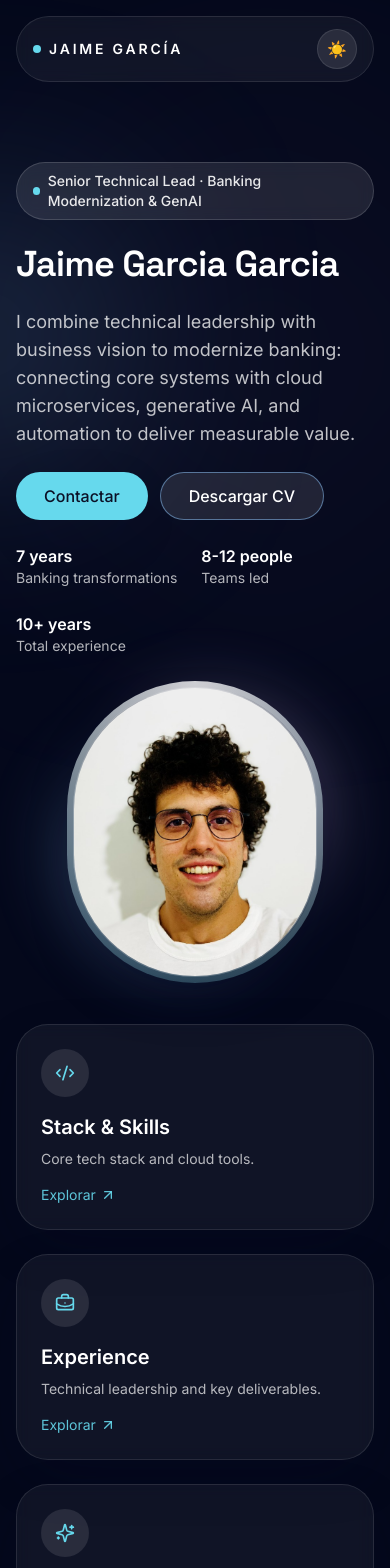
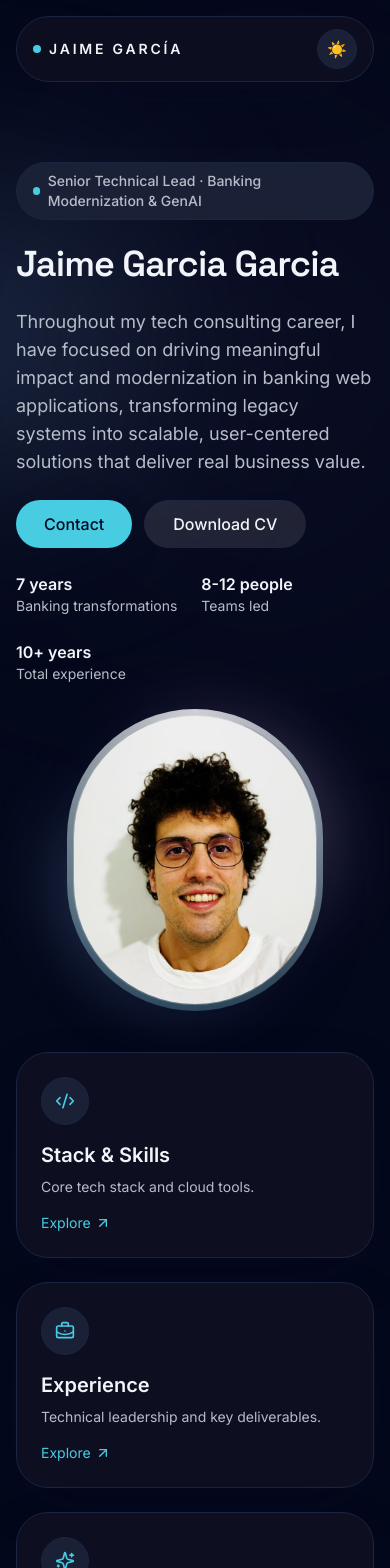
Before and after one commit to jagarcig-ntt/portafolio-jagarcig, a Next.js app in the folder apps/web/: page / in a window 390 px wide. Shown: the top 1568 px of the page. Built offline with nearby package versions, Linux system fonts and the light colour scheme.

Commit message:
feat: Light mode working ok. Mock text already update it. Section not used delete it. Improvements UX

```diff
--- a/apps/web/src/components/footer.tsx
+++ b/apps/web/src/components/footer.tsx
@@ -3,7 +3,7 @@ import { profile } from '@/lib/fixtures';
 
 export function Footer() {
   return (
-    <footer className="mt-16 border-t border-white/10 pt-8 text-sm text-white/60" id="contact">
+    <footer className="mt-16 border-t border-border pt-8 text-sm text-muted-foreground" id="contact">
       <div className="flex flex-col gap-6 md:flex-row md:items-center md:justify-between">
         <p>
           © {new Date().getFullYear()} {profile.name}. Banking modernization with responsible AI.
--- a/apps/web/src/components/header.tsx
+++ b/apps/web/src/components/header.tsx
@@ -2,6 +2,7 @@
 
 import Link from 'next/link';
 import { usePathname } from 'next/navigation';
+import { useEffect, useState } from 'react';
 import { clsx } from 'clsx';
 import { ThemeToggle } from '@/components/theme-provider';
 
@@ -15,22 +16,39 @@ const sections = [
 
 export function Header() {
   const pathname = usePathname();
+  const [isVisible, setIsVisible] = useState(true);
+
+  useEffect(() => {
+    const handleScroll = () => {
+      const currentScrollY = window.scrollY;
+
+      // Show header when at top of page (less than 10px)
+      // Hide header when scrolled down
+      setIsVisible(currentScrollY < 10);
+    };
+
+    window.addEventListener('scroll', handleScroll, { passive: true });
+    return () => window.removeEventListener('scroll', handleScroll);
+  }, []);
 
   return (
-    <header className="sticky top-4 z-30">
-      <div className="flex items-center justify-between rounded-full border border-white/10 bg-white/5 px-4 py-3 backdrop-blur">
-        <Link href="/" className="flex items-center gap-2 text-sm font-semibold uppercase tracking-[0.2em] text-white">
-          <span className="h-2 w-2 rounded-full bg-accent-mint" />
+    <header className={clsx(
+      'sticky top-4 z-30 transition-transform duration-300 ease-in-out',
+      isVisible ? 'translate-y-0' : '-translate-y-full'
+    )}>
+      <div className="flex items-center justify-between rounded-full border border-border bg-card/95 px-4 py-3 shadow-glass backdrop-blur">
+        <Link href="/" className="flex items-center gap-2 text-sm font-semibold uppercase tracking-[0.2em] text-foreground">
+          <span className="h-2 w-2 rounded-full bg-accent" />
           Jaime García
         </Link>
-        <nav aria-label="Principal" className="hidden items-center gap-6 text-sm text-white/70 md:flex">
+        <nav aria-label="Principal" className="hidden items-center gap-6 text-sm text-muted-foreground md:flex">
           {sections.map((section) => (
             <a
               key={section.href}
               href={section.href}
               className={clsx(
-                'rounded-full px-3 py-2 transition hover:text-accent-mint focus-visible:outline-none focus-visible:ring-2 focus-visible:ring-accent-mint',
-                pathname === '/' ? 'focus-visible:ring-offset-2 focus-visible:ring-offset-cloud-deep' : null
+                'rounded-full px-3 py-2 transition hover:text-accent focus-visible:outline-none focus-visible:ring-2 focus-visible:ring-ring',
+                pathname === '/' ? 'focus-visible:ring-offset-2 focus-visible:ring-offset-background' : null
               )}
             >
               {section.label}
--- a/apps/web/src/components/hero.tsx
+++ b/apps/web/src/components/hero.tsx
@@ -16,16 +16,16 @@ export function Hero() {
     >
       <div className="max-w-xl space-y-6">
         <motion.span
-          className="inline-flex items-center gap-2 rounded-full border border-white/15 bg-white/10 px-4 py-2 text-sm font-medium text-white/90 backdrop-blur"
+          className="inline-flex items-center gap-2 rounded-full border border-border bg-muted px-4 py-2 text-sm font-medium text-muted-foreground backdrop-blur"
           initial={{ opacity: 0, y: -10 }}
           animate={{ opacity: 1, y: 0 }}
           transition={{ delay: 0.2 }}
         >
-          <span className="h-2 w-2 rounded-full bg-accent-mint" />
+          <span className="h-2 w-2 rounded-full bg-accent" />
           {role}
         </motion.span>
         <motion.h1
-          className="font-display text-4xl font-semibold tracking-tight text-white sm:text-5xl lg:text-6xl"
+          className="font-display text-4xl font-semibold tracking-tight text-foreground sm:text-5xl lg:text-6xl"
           initial={{ opacity: 0, y: 20 }}
           animate={{ opacity: 1, y: 0 }}
           transition={{ delay: 0.35 }}
@@ -33,7 +33,7 @@ export function Hero() {
           {name}
         </motion.h1>
         <motion.p
-          className="text-lg text-white/75"
+          className="text-lg text-muted-foreground"
           initial={{ opacity: 0, y: 20 }}
           animate={{ opacity: 1, y: 0 }}
           transition={{ delay: 0.45 }}
@@ -49,30 +49,30 @@ export function Hero() {
           <Button
             asChild
             size="lg"
-            className="bg-accent-mint text-cloud-deep hover:bg-accent-mint/90"
+            className="bg-accent text-accent-foreground hover:bg-accent/90"
           >
-            <a href={emailLink?.href ?? '#contact'}>Contactar</a>
+            <a href={emailLink?.href ?? '#contact'}>Contact</a>
           </Button>
           <Button
             asChild
             size="lg"
             variant="ghost"
-            className="border-cloud-sky/50 text-white hover:bg-white/10"
+            className="border-border text-foreground hover:bg-muted"
           >
             <a href="/assets/cv-jaime-garcia.pdf" download>
-              Descargar CV
+              Download CV
             </a>
           </Button>
         </motion.div>
         <motion.ul
-          className="flex flex-wrap gap-6 text-sm text-white/70"
+          className="flex flex-wrap gap-6 text-sm text-muted-foreground"
           initial={{ opacity: 0, y: 20 }}
           animate={{ opacity: 1, y: 0 }}
           transition={{ delay: 0.65 }}
         >
           {metrics.map((metric) => (
             <li key={metric.label} className="flex flex-col">
-              <span className="text-base font-semibold text-white">{metric.value}</span>
+              <span className="text-base font-semibold text-foreground">{metric.value}</span>
               <span>{metric.label}</span>
             </li>
           ))}
@@ -98,7 +98,7 @@ export function Hero() {
                 priority
               />
             ) : (
-              <div className="flex h-72 w-72 items-center justify-center text-6xl font-semibold text-white/80">
+              <div className="flex h-72 w-72 items-center justify-center text-6xl font-semibold text-muted-foreground">
                 {name.charAt(0)}
               </div>
             )}
--- a/apps/web/src/components/section-card.tsx
+++ b/apps/web/src/components/section-card.tsx
@@ -18,21 +18,21 @@ export function SectionCard({ title, description, icon, href, className }: Secti
     <motion.a
       href={href}
       className={cn(
-        'group relative flex flex-col gap-4 rounded-3xl border border-white/10 bg-white/5 p-6 text-white shadow-glass backdrop-blur transition focus-visible:outline-none focus-visible:ring-2 focus-visible:ring-accent-mint focus-visible:ring-offset-2 focus-visible:ring-offset-cloud-deep',
+        'group relative flex flex-col gap-4 rounded-3xl border border-border bg-card p-6 text-card-foreground shadow-glass backdrop-blur transition focus-visible:outline-none focus-visible:ring-2 focus-visible:ring-ring focus-visible:ring-offset-2 focus-visible:ring-offset-background',
         className
       )}
       whileHover={{ translateY: -6 }}
       transition={{ type: 'spring', stiffness: 260, damping: 20 }}
     >
-      <span className="flex h-12 w-12 items-center justify-center rounded-2xl bg-white/10 text-accent-mint">
+      <span className="flex h-12 w-12 items-center justify-center rounded-2xl border border-border bg-muted text-accent">
         {icon}
       </span>
       <div>
         <h3 className="text-xl font-semibold">{title}</h3>
-        <p className="mt-2 text-sm text-white/70">{description}</p>
+        <p className="mt-2 text-sm text-muted-foreground">{description}</p>
       </div>
-      <span className="mt-auto inline-flex items-center text-sm text-accent-mint/90">
-        Explorar
+      <span className="mt-auto inline-flex items-center text-sm text-accent">
+        Explore
         <ArrowUpRight className="ml-1 h-4 w-4 transition group-hover:translate-x-1 group-hover:-translate-y-1" />
       </span>
     </motion.a>
--- a/apps/web/src/components/skill-badge.tsx
+++ b/apps/web/src/components/skill-badge.tsx
@@ -4,11 +4,11 @@ const stackLabels: Record<Skill['stack'], string> = {
   frontend: 'Frontend',
   backend: 'Backend',
   devops: 'DevOps',
-  data: 'Datos',
-  product: 'Producto',
-  leadership: 'Liderazgo',
-  ai: 'IA',
-  consulting: 'Consultoría',
+  data: 'Data',
+  product: 'Product',
+  leadership: 'Leadership',
+  ai: 'AI',
+  consulting: 'Consulting',
 };
 
 interface SkillBadgeProps {
@@ -17,10 +17,10 @@ interface SkillBadgeProps {
 
 export function SkillBadge({ skill }: SkillBadgeProps) {
   return (
-    <div className="flex items-center justify-between rounded-2xl border border-white/10 bg-white/5 px-4 py-3 text-sm text-white/80">
+    <div className="flex items-center justify-between rounded-2xl border border-border bg-card px-4 py-3 text-sm text-card-foreground">
       <div>
-        <p className="font-medium text-white">{skill.name}</p>
-        <p className="text-xs uppercase tracking-wide text-white/50">
+        <p className="font-medium text-foreground">{skill.name}</p>
+        <p className="text-xs uppercase tracking-wide text-muted-foreground/70">
           {stackLabels[skill.stack]}
         </p>
       </div>
@@ -28,7 +28,11 @@ export function SkillBadge({ skill }: SkillBadgeProps) {
         {Array.from({ length: 5 }).map((_, index) => (
           <span
             key={index}
-            className={`h-2 w-2 rounded-full ${index < skill.level ? 'bg-accent-mint' : 'bg-white/20'}`}
+            className={`h-2 w-2 rounded-full border ${
+              index < skill.level
+                ? 'bg-accent border-accent'
+                : 'bg-transparent border-border'
+            }`}
           />
         ))}
       </div>
--- a/apps/web/src/components/theme-provider.tsx
+++ b/apps/web/src/components/theme-provider.tsx
@@ -25,7 +25,7 @@ export function ThemeToggle({ className }: ThemeToggleProps) {
     // Return a placeholder with the same dimensions to avoid layout shift
     return (
       <div
-        className={`inline-flex h-10 w-10 items-center justify-center rounded-full border border-white/10 bg-white/10 text-white ${className ?? ''}`}
+        className={`inline-flex h-10 w-10 items-center justify-center rounded-full border border-border bg-muted text-foreground ${className ?? ''}`}
       />
     );
   }
@@ -37,7 +37,7 @@ export function ThemeToggle({ className }: ThemeToggleProps) {
     <button
       type="button"
       onClick={() => setTheme(nextTheme)}
-      className={`inline-flex h-10 w-10 items-center justify-center rounded-full border border-white/10 bg-white/10 text-white transition hover:border-accent-mint hover:text-accent-mint focus-visible:outline-none focus-visible:ring-2 focus-visible:ring-accent-mint ${className ?? ''}`}
+      className={`inline-flex h-10 w-10 items-center justify-center rounded-full border border-border bg-muted text-foreground transition hover:border-accent hover:text-accent focus-visible:outline-none focus-visible:ring-2 focus-visible:ring-ring ${className ?? ''}`}
       aria-label="Cambiar tema"
     >
       <span aria-hidden>{isDark ? '☀️' : '🌙'}</span>
--- a/apps/web/src/components/ui/badge.tsx
+++ b/apps/web/src/components/ui/badge.tsx
@@ -7,7 +7,7 @@ export function Badge({ className, ...props }: BadgeProps) {
   return (
     <span
       className={cn(
-        'inline-flex items-center rounded-full border border-white/15 bg-white/10 px-3 py-1 text-xs font-medium uppercase tracking-wide text-white/80',
+        'inline-flex items-center rounded-full border border-border bg-muted px-3 py-1 text-xs font-medium uppercase tracking-wide text-muted-foreground',
         className
       )}
       {...props}
--- a/apps/web/src/lib/fixtures.ts
+++ b/apps/web/src/lib/fixtures.ts
@@ -12,7 +12,7 @@ export const profile: Profile = {
   role: 'Senior Technical Lead · Banking Modernization & GenAI',
   location: 'Madrid, Spain',
   summary:
-    'I combine technical leadership with business vision to modernize banking: connecting core systems with cloud microservices, generative AI, and automation to deliver measurable value.',
+    'Throughout my tech consulting career, I have focused on driving meaningful impact and modernization in banking web applications, transforming legacy systems into scalable, user-centered solutions that deliver real business value.',
   availability: 'open',
   photoUrl: '/jaime.jpeg',
   metrics: [
@@ -40,40 +40,39 @@ export const skillCategories: SkillCategory[] = [
     id: 'modernization-leadership',
     title: 'Modernization & Leadership',
     description:
-      'End-to-end technical direction with BIAN standards and GenAI-driven banking transformation programs.',
+      'End-to-end technical direction with BIAN standards and GenAI-driven banking transformation projects.',
     skills: [
       {
         id: 'bank-modernization',
-        name: 'BIAN Strategy & core modernization',
-        level: 5,
+        name: 'BIAN Architecture & core modernization',
+        level: 3,
         stack: 'leadership',
-        years: 5,
+        years: 1,
       },
       {
         id: 'genai-modernization',
-        name: 'GenAI modernization platforms',
+        name: 'GenAI modernization platforms (CbN)',
         level: 4,
         stack: 'ai',
-        years: 3,
+        years: 2,
       },
       {
         id: 'team-leadership',
         name: 'Cross-functional team leadership',
-        level: 5,
+        level: 4,
         stack: 'leadership',
-        years: 7,
+        years: 5,
       },
     ],
   },
   {
-    id: 'cloud-backend',
-    title: 'Cloud & Backend',
-    description: 'Microservices architecture, legacy integration, and scalable deployments.',
+    id: 'operations',
+    title: 'Operations & Continuous Improvement',
+    description: 'Lean methodologies, Jira, and automation for quality delivery.',
     skills: [
-      { id: 'azure-devops', name: 'Azure DevOps', level: 4, stack: 'devops', years: 4 },
-      { id: 'postgresql', name: 'PostgreSQL', level: 4, stack: 'backend', years: 6 },
-      { id: 'java-microservices', name: 'Java microservices', level: 4, stack: 'backend', years: 5 },
-      { id: 'integration', name: 'Mainframe & API integration', level: 4, stack: 'backend', years: 4 },
+      { id: 'lean', name: 'Lean & continuous improvement', level: 5, stack: 'consulting', years: 7 },
+      { id: 'jira', name: 'Project management with Jira', level: 5, stack: 'product', years: 6 },
+      { id: 'mentoring', name: 'Technical mentoring & coaching', level: 5, stack: 'leadership', years: 6 },
     ],
   },
   {
@@ -82,21 +81,23 @@ export const skillCategories: SkillCategory[] = [
     description: 'Secure and accessible banking interfaces, aligned with business needs.',
     skills: [
       { id: 'typescript', name: 'TypeScript', level: 4, stack: 'frontend', years: 5 },
-      { id: 'liferay', name: 'LifeRay', level: 4, stack: 'frontend', years: 3 },
+      { id: 'liferay', name: 'LifeRay', level: 3, stack: 'frontend', years: 3 },
       { id: 'react', name: 'React', level: 4, stack: 'frontend', years: 4 },
       { id: 'ux-collaboration', name: 'UX & stakeholder collaboration', level: 5, stack: 'product', years: 7 },
     ],
   },
   {
-    id: 'operations',
-    title: 'Operations & Continuous Improvement',
-    description: 'Lean methodologies, Jira, and automation for quality delivery.',
+    id: 'cloud-backend',
+    title: 'Cloud & Backend',
+    description: 'Microservices architecture, legacy integration, and scalable deployments.',
     skills: [
-      { id: 'lean', name: 'Lean & continuous improvement', level: 4, stack: 'consulting', years: 4 },
-      { id: 'jira', name: 'Project management with Jira', level: 4, stack: 'product', years: 5 },
-      { id: 'mentoring', name: 'Technical mentoring & coaching', level: 5, stack: 'leadership', years: 6 },
+      { id: 'azure-devops', name: 'Azure DevOps', level: 3, stack: 'devops', years: 2},
+      { id: 'postgresql', name: 'PostgreSQL', level: 3, stack: 'backend', years: 5 },
+      { id: 'java-microservices', name: 'Java microservices', level: 3, stack: 'backend', years: 3 },
+      { id: 'integration', name: 'Mainframe & API integration', level: 3, stack: 'backend', years: 2 },
     ],
   },
+
 ];
 
 export const experiences: Experience[] = [
@@ -107,9 +108,9 @@ export const experiences: Experience[] = [
     location: 'Madrid, Spain',
     startDate: '2025-07-01',
     highlights: [
-      'Lead cross-functional teams to modernize banking platforms, connecting legacy core systems with cloud-native microservices.',
-      'Designed and launched a GenAI-driven modernization platform aligned with BIAN standards.',
-      'Accelerated the transition from proof-of-concepts to scalable solutions through automation and observability.',
+      'Leading cross-functional teams in banking technology modernization projects, bridging legacy systems with innovative arquitectures.',
+      'Driving initiatives in Generative AI–powered modernization, building platforms that transform legacy architectures into modern, scalable solutions based on BIAN approach.',
+      'AFull-stack technical leadership: defining ux-solutions, guiding development (frontend & backend), deploying in cloud environments, and coordinating delivery with business stakeholders.',
     ],
     tech: ['GenAI', 'BIAN', 'Microservices', 'Azure', 'TypeScript'],
   },
@@ -121,9 +122,9 @@ export const experiences: Experience[] = [
     startDate: '2022-07-01',
     endDate: '2025-07-01',
     highlights: [
-      'Coordinated backend, frontend, and mainframe squads to modernize Allfunds portal without disrupting operations.',
-      'Defined hybrid legacy/cloud architecture ensuring compliance in a highly regulated environment.',
-      'Contributed code in LifeRay frontend and Java APIs to accelerate key deliverables.',
+      'Led coordination between backend (Java microservices), frontend (LifeRay), and mainframe teams to implement key enhancements in Allfunds’ web portal.',
+      'Designed and supervised the technical solution, ensuring seamless integration between legacy systems and modern microservices.',
+      'Contributed with hands-on frontend development tasks to support delivery goals.',
     ],
     tech: ['Java', 'LifeRay', 'Azure DevOps', 'PostgreSQL', 'Mainframe'],
   },
@@ -135,9 +136,9 @@ export const experiences: Experience[] = [
     startDate: '2020-02-01',
     endDate: '2022-07-01',
     highlights: [
-      'Led technical design and functional documentation of end-to-end banking solutions.',
-      'Guided implementation and deployment to multiple environments with quality practices and automation.',
-      'Mentored junior profiles, fostering code review and DevOps best practices.',
+      'Project Leadership: Leading software development projects, collaborating with clients, and assigning tasks to the team.',
+      'Technical Design and Implementation: Designing and implementing software solutions and documentation as Technical Designs, Functional Specification Document including all needs and expectation confirmed during the analysis phase. Supervising and leading implementation of the code to different environments.',
+      'Mentoring and Collaboration: Mentoring junior programmers, participating in code reviews, and promoting collaboration within the team.',
     ],
     tech: ['TypeScript', 'Java', 'SQL', 'Azure DevOps'],
   },
@@ -149,9 +150,9 @@ export const experiences: Experience[] = [
     startDate: '2018-07-01',
     endDate: '2020-02-01',
     highlights: [
-      'Developed new features and optimized existing code for banking platforms.',
-      'Executed unit and integration testing ensuring quality standards.',
-      'Collaborated with business and QA to resolve critical incidents quickly.',
+      'Coding and Development: Write code, develop software solutions, implement new features, fix bugs, and optimize existing code following coding standards and best practices.',
+      'Testing and Debugging: Test software functionality, perform unit testing, integration testing, and assist with system or user acceptance testing. Debug and troubleshoot issues reported during testing or by users to ensure software performs as intended.',
+      'Collaboration and Learning: Collaborate with team members, understand requirements, share progress, and seek guidance. Actively participate in meetings, discussions, and code reviews.',
     ],
     tech: ['Java', 'SQL', 'Testing', 'Scrum'],
   },
@@ -195,7 +196,7 @@ export const projects: Project[] = [
       'Automates legacy functionality discovery and proposes target blueprints through GenAI agents.',
       'Includes operational dashboard with real-time metrics for management and technical teams.',
     ],
-    tags: ['GenAI', 'BIAN', 'Azure', 'TypeScript', 'Microservices'],
+    tags: ['GenAI', 'BIAN', 'Azure', 'TypeScript', 'Microservices', 'CbN'],
     featured: true,
   },
   {
@@ -205,42 +206,8 @@ export const projects: Project[] = [
     highlights: [
       'Coordinated backend, frontend, and core squads to deliver regulated releases on aggressive timelines.',
       'Implemented UX improvements and LifeRay modules ensuring AA accessibility and stable performance.',
-      'Defined Azure DevOps pipelines with automated testing and controlled deployments.',
     ],
     tags: ['LifeRay', 'Java', 'Azure DevOps', 'Microservices'],
     featured: true,
-  },
-  {
-    id: 'legacy-to-cloud-accelerator',
-    name: 'Legacy to Cloud Accelerator',
-    summary: 'Internal toolkit that accelerates migration of legacy banking processes to cloud-native microservices.',
-    highlights: [
-      'IaC templates and migration scripts to standardize multi-environment deployments.',
-      'Banking risk and compliance playbooks aligned with local regulations.',
-      'Repository of reusable frontend components for financial portals.',
-    ],
-    tags: ['DevOps', 'Infra as Code', 'Compliance'],
-    featured: false,
-  },
+  }
 ];
-
-export const articles: Article[] = [
-  {
-    id: 'modernization-blueprint',
-    title: 'Blueprint for Modernizing Banking with Microservices and BIAN',
-    publishedAt: '2023-09-10',
-    summary:
-      'Five-phase methodology to modernize banking core without disrupting critical operations.',
-    canonicalUrl: 'https://www.nttdata.com/global/es/blog',
-    tags: ['BIAN', 'Banking Modernization', 'Microservices'],
-  },
-  {
-    id: 'genai-banking',
-    title: 'GenAI as a Catalyst for Banking Transformation',
-    publishedAt: '2024-03-08',
-    summary:
-      'Real cases of generative AI accelerating discovery and delivery in modernization programs.',
-    canonicalUrl: 'https://www.nttdata.com/global/es/insights',
-    tags: ['GenAI', 'Digital Transformation', 'Banking'],
-  },
-];
```
Also changed, not shown: apps/web/src/app/globals.css (+11 -11 lines), apps/web/src/app/page.tsx (+58 -61 lines), apps/web/src/components/project-card.tsx (+8 -8 lines), apps/web/src/components/timeline.tsx (+10 -10 lines), 1 other file (tests, documents, lock files or other folders).
